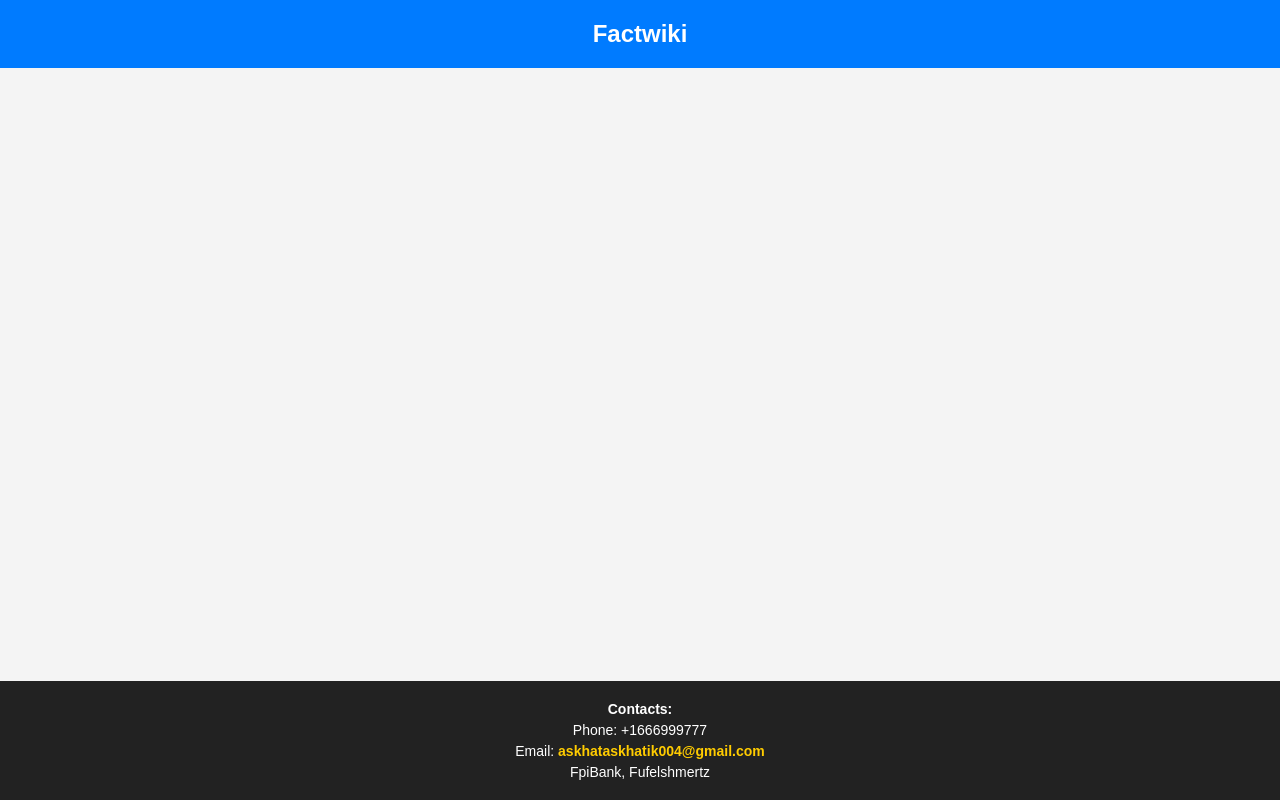
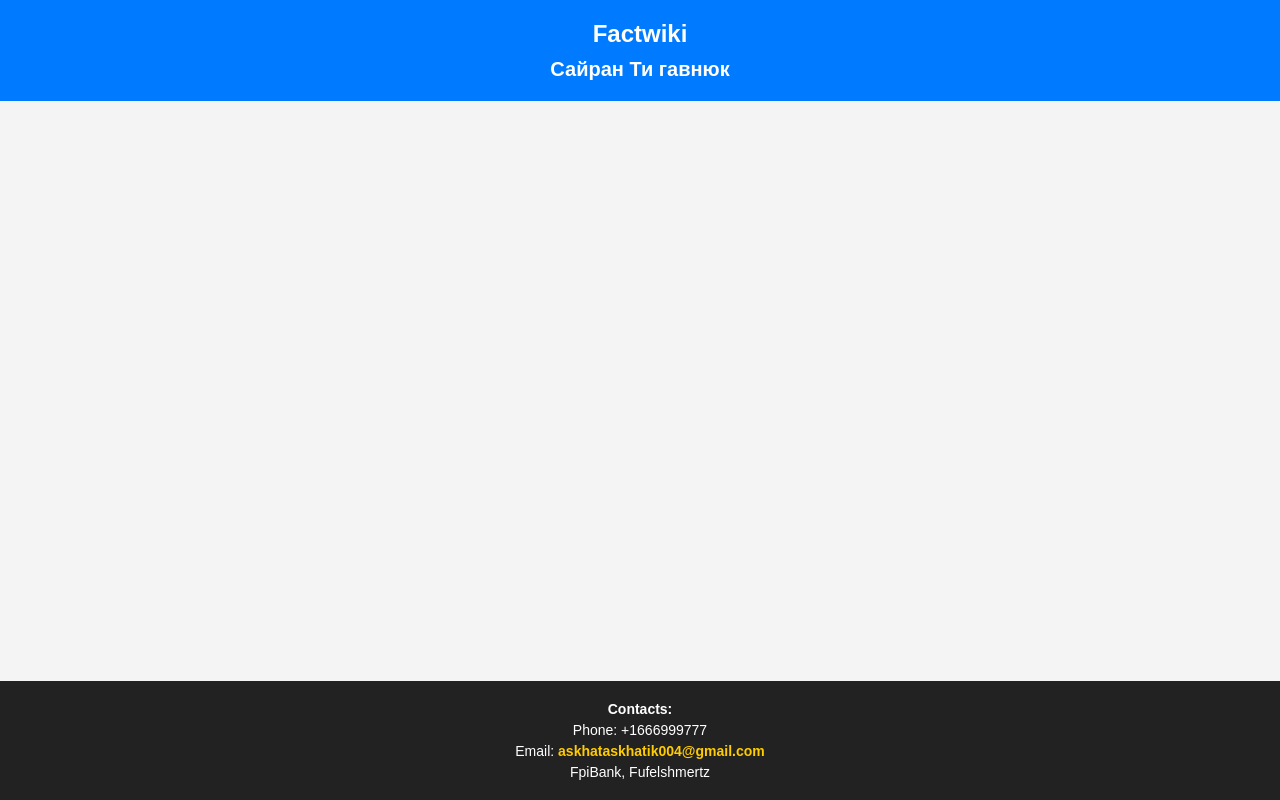
Before and after one commit to Helloguy777/Helloguy777.github.io, a plain HTML site: page index.html in a window 1280 px wide. Drawn offline with Linux system fonts and the light colour scheme.

Commit message:
Update index.html

```diff
--- a/index.html
+++ b/index.html
@@ -38,6 +38,7 @@
         Factwiki
         <script async src="https://pagead2.googlesyndication.com/pagead/js/adsbygoogle.js?client=ca-pub-4751126652198889"
             crossorigin="anonymous"></script>
+        <div style="margin-top: 10px; font-size: 20px;">Сайран Ти гавнюк</div>
     </header>
     <footer>
         <p><strong>Contacts:</strong></p>
```
